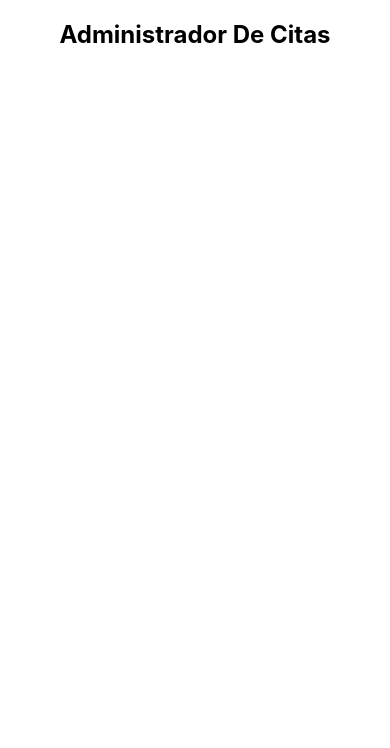
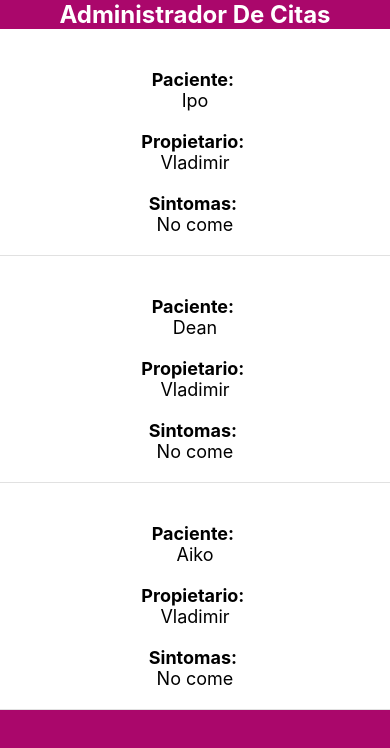
Before and after one commit to 96vladi/datingRN, a React Native app: screen / in a window 390 px wide. Shown: the top 748 px of the page. Built offline with nearby package versions, Linux system fonts and the light colour scheme.

Commit message:
add-home-and-list

```diff
--- a/src/components/Generals/index.js
+++ b/src/components/Generals/index.js
@@ -1,8 +1,14 @@
 import styled from 'styled-components/native';
 
+export const Layout = styled.View`
+  background-color: #aa076b;
+  flex: 1;
+`;
+
 export const CustomText = styled.Text`
-  margin-top: 20px;
-  font-size: 24px;
-  font-weight: bold;
-  text-align: center;
+  color: ${({clr}) => clr ?? '#fff'};
+  margin-top: ${({mt}) => mt ?? '0px'};
+  font-size: ${({fz}) => fz ?? '24px'};
+  font-weight: ${({fw}) => fw ?? 'bold'};
+  text-align: ${({align}) => align ?? 'center'};
 `;
--- /dev/null
+++ b/src/components/LIst/index.js
@@ -0,0 +1,24 @@
+import React from 'react'
+import { CustomText } from '../Generals';
+import { ContainerList, ContainerText } from './styledComponent';
+
+const List = ({cita}) => {
+  return (
+    <ContainerList>
+      <ContainerText>
+        <CustomText clr='black' fz='18px' mt='20px'>Paciente: </CustomText>
+        <CustomText clr='black' fz='18px' fw='normal'>{cita.paciente}</CustomText>
+      </ContainerText>
+      <ContainerText>
+        <CustomText clr='black' fz='18px' mt='20px'>Propietario: </CustomText>
+        <CustomText clr='black' fz='18px' fw='normal'>{cita.propietario}</CustomText>
+      </ContainerText>
+      <ContainerText>
+        <CustomText clr='black' fz='18px' mt='20px'>Sintomas: </CustomText>
+        <CustomText clr='black' fz='18px' fw='normal'>{cita.sintomas}</CustomText>
+      </ContainerText>
+    </ContainerList>
+  )
+}
+
+export default List;
--- /dev/null
+++ b/src/components/LIst/styledComponent.js
@@ -0,0 +1,12 @@
+import styled from 'styled-components/native';
+
+export const ContainerList = styled.View`
+  background-color: white;
+  border-bottom-color: #e1e1e1;
+  border-style: solid;
+  border-bottom-width: 1px;
+  padding: 20px 10px 20px 10px;
+`;
+export const ContainerText = styled.View`
+
+`;
--- a/src/screens/Home/index.js
+++ b/src/screens/Home/index.js
@@ -1,10 +1,40 @@
-import React from 'react'
-import { CustomText } from '../../components/Generals'
+import React, { useState } from 'react';
+import { CustomText, Layout } from '../../components/Generals';
+import { FlatList } from 'react-native';
+import List from '../../components/LIst';
+const Home = () => {
 
-const Home = () => {
+  const [ citas, setCitas ] = useState([
+    {
+      id: '1',
+      paciente: 'Ipo',
+      propietario: 'Vladimir',
+      sintomas: 'No come'
+    },
+    {
+      id: '2',
+      paciente: 'Dean',
+      propietario: 'Vladimir',
+      sintomas: 'No come'
+    },
+    {
+      id: '3',
+      paciente: 'Aiko',
+      propietario: 'Vladimir',
+      sintomas: 'No come'
+    }
+  ]);
+
   return (
-    <CustomText>Administrador De Citas</CustomText>
+    <Layout>
+      <CustomText>Administrador De Citas</CustomText>
+      <FlatList
+        data={citas}
+        renderItem={({item}) => <List cita={item}/>}
+        keyExtractor={cita => cita.id}
+      />
+    </Layout>
   )
 }
 
-export default Home
+export default Home;
```
